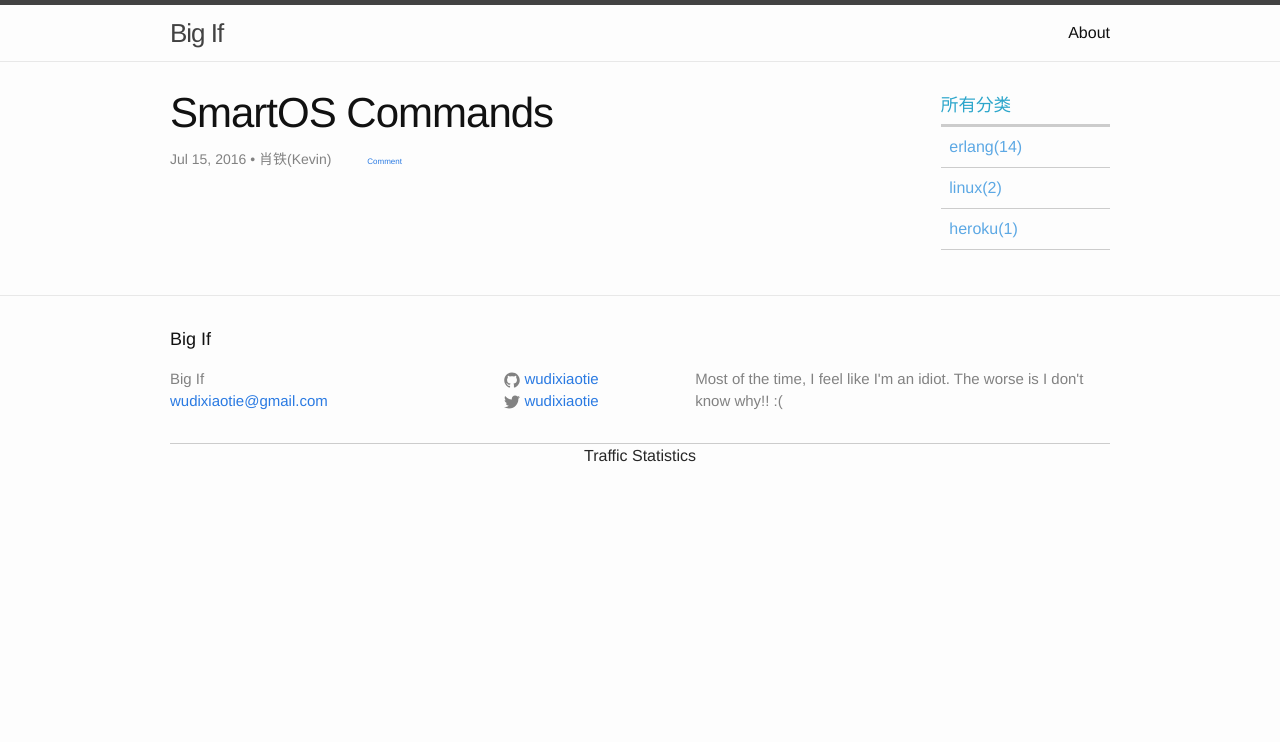
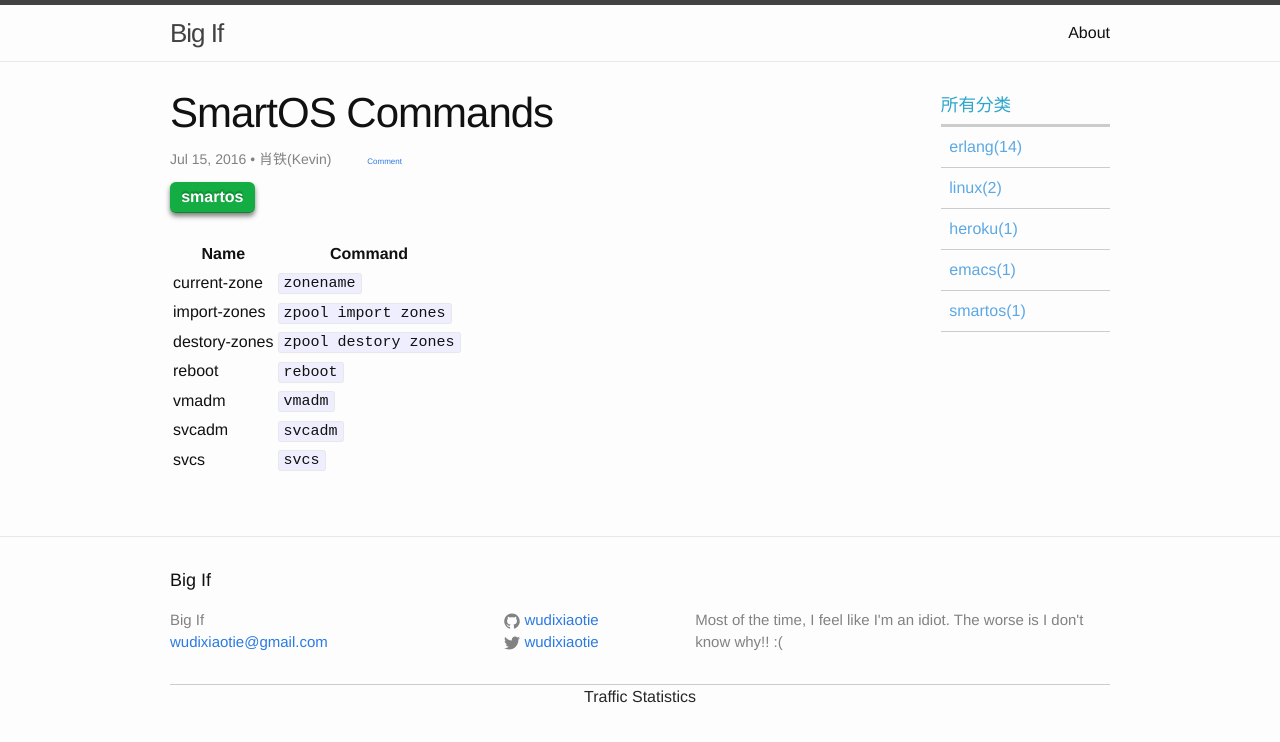
Before and after one commit to wudixiaotie/wudixiaotie.github.io, a Jekyll site: the page built from _posts/2016-07-15-smartos-commands.md, in a window 1280 px wide. Shown: the top 742 px of the page. Built offline with Jekyll 4.4.1, drawn with Linux system fonts in a browser that asks for light colours; Markdown is read by kramdown in place of the engine named in the settings; comment, search, counter and statistics services are not loaded.

Commit message:
new post

```diff
--- a/_posts/2016-07-15-smartos-commands.md
+++ b/_posts/2016-07-15-smartos-commands.md
@@ -2,4 +2,16 @@
 layout: post
 title: "SmartOS Commands"
 author: "肖铁(Kevin)"
+categories: smartos
 ---
+
+
+| Name | Command |
+|---|---|
+|current-zone | `zonename` |
+|import-zones | `zpool import zones` |
+|destory-zones | `zpool destory zones` |
+|reboot | `reboot` |
+|vmadm | `vmadm` |
+|svcadm | `svcadm` |
+|svcs | `svcs` |
```
Also changed, not shown: _posts/2016-07-11-spacemacs-hotkeys.md (+6 -0 lines), 1 other file.
